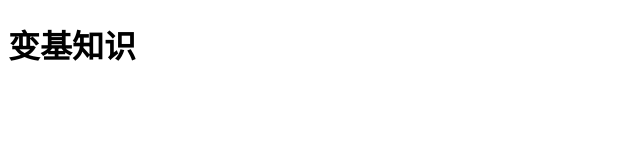
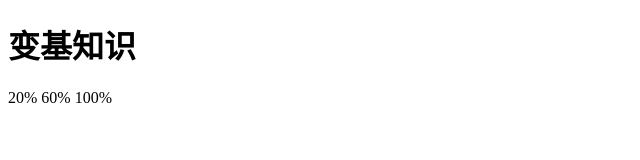
Before and after one commit to xudan123456/Project, a plain HTML site: page index2.html in a window 1280 px wide. Shown: the whole page, without its empty margins (0-640 px from the left). Drawn offline with Linux system fonts and the light colour scheme.

Commit message:
新增功能

```diff
--- a/index2.html
+++ b/index2.html
@@ -6,6 +6,8 @@
 </head>
 <body>
 <h1>变基知识</h1>
-
+<a> 20%</a>
+<a> 60%</a>
+<a>100%</a>
 </body>
 </html>
```
